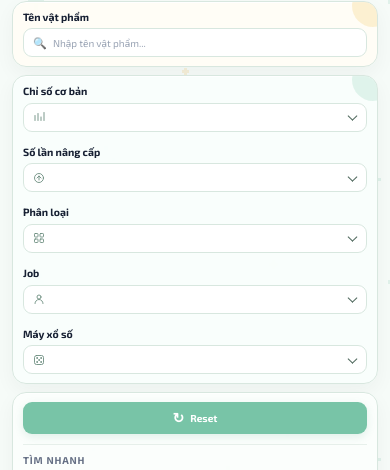
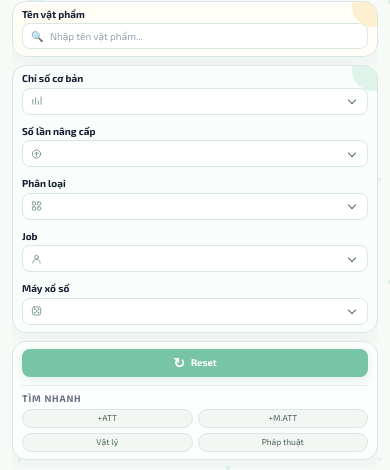
Before and after one commit to thuxinhdeptmt/nhap2, a plain HTML site: page index.html in a window 390 px wide. Shown: the part 58-528 px from the top of the page. Drawn offline with Linux system fonts and the light colour scheme.

Commit message:
Update style.css

```diff
--- a/style.css
+++ b/style.css
@@ -1708,3 +1708,129 @@ body::-webkit-scrollbar {
     right: 11px;
   }
 }
+
+/* =========================================================
+   FINAL FIX — SIDEBAR GỌN, ĐỀU VÀ HIỆN ĐỦ NỘI DUNG
+   Không kéo dài sidebar, không dùng thanh cuộn bên trái
+   ========================================================= */
+
+.sidebar,
+.sidebar-body {
+  overflow: hidden !important;
+}
+
+.sidebar-body {
+  gap: 7px !important;
+}
+
+.filter-card,
+.sidebar-footer-card,
+.filter-card.filter-card-options {
+  padding: 8px 10px !important;
+}
+
+.filter-card-options {
+  gap: 5px !important;
+}
+
+.filter-card .field label {
+  margin-bottom: 3px !important;
+  font-size: 10px !important;
+  line-height: 1.15 !important;
+}
+
+.filter-card .field input,
+.filter-card .field select {
+  height: 27px !important;
+  min-height: 27px !important;
+  border-radius: 8px !important;
+  font-size: 10px !important;
+}
+
+.filter-card-search .search-icon {
+  left: 9px !important;
+  font-size: 10px !important;
+}
+
+.filter-card-search .search-wrapper input {
+  padding-left: 27px !important;
+}
+
+.filter-card-options select {
+  padding-right: 30px !important;
+  padding-left: 28px !important;
+}
+
+.filter-card-options .select-icon,
+.filter-card.filter-card-options .select-icon {
+  left: 9px !important;
+  width: 11px !important;
+  height: 11px !important;
+}
+
+.filter-card-options .select-wrapper::after {
+  right: 13px !important;
+  width: 5px !important;
+  height: 5px !important;
+  border-right-width: 1.25px !important;
+  border-bottom-width: 1.25px !important;
+}
+
+.sidebar-footer-card .action-button {
+  min-height: 30px !important;
+  border-radius: 8px !important;
+  font-size: 9.5px !important;
+}
+
+.sidebar-footer-card .quick-filter {
+  margin-top: 8px !important;
+  padding-top: 7px !important;
+}
+
+.sidebar-footer-card .quick-filter-title {
+  margin-bottom: 5px !important;
+  font-size: 9.5px !important;
+}
+
+.sidebar-footer-card .quick-group {
+  gap: 5px !important;
+}
+
+.sidebar-footer-card .quick-chip,
+.sidebar-footer-card .quick-chip-name {
+  min-height: 20px !important;
+  padding: 2px 5px !important;
+  font-size: 8.5px !important;
+  line-height: 1 !important;
+}
+
+@media (max-width: 1200px) {
+  .sidebar-body {
+    gap: 6px !important;
+  }
+
+  .filter-card,
+  .sidebar-footer-card,
+  .filter-card.filter-card-options {
+    padding: 7px 9px !important;
+  }
+
+  .filter-card-options {
+    gap: 4px !important;
+  }
+
+  .filter-card .field input,
+  .filter-card .field select {
+    height: 26px !important;
+    min-height: 26px !important;
+  }
+
+  .sidebar-footer-card .action-button {
+    min-height: 28px !important;
+  }
+
+  .sidebar-footer-card .quick-chip,
+  .sidebar-footer-card .quick-chip-name {
+    min-height: 19px !important;
+  }
+}
```
